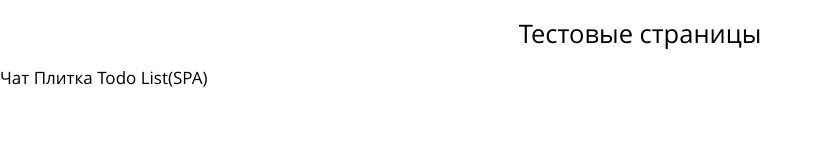
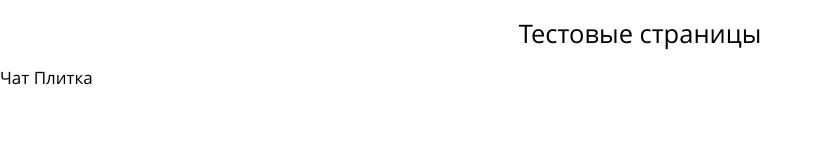
Before and after one commit to vmejazz/little-markup, a website: page source/index.html in a window 1280 px wide. Shown: the whole page, without its empty margins (0-822 px from the left). Drawn offline with Linux system fonts and the light colour scheme.

Commit message:
update npm packets

```diff
--- a/source/index.html
+++ b/source/index.html
@@ -14,7 +14,6 @@
   <div class="links">
     <a class="link-page" href="./chat.html">Чат</a>
     <a class="link-page" href="./blocks.html">Плитка</a>
-    <a class="link-page" href="./SPA/index.html">Todo List(SPA)</a>
   </div>
 </body>
 
```
Also changed, not shown: package.json (+5 -5 lines), 1 other file.
